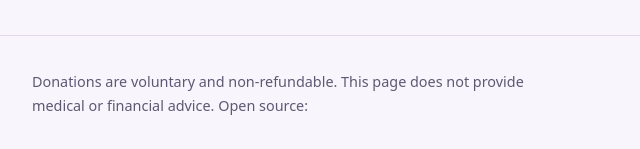
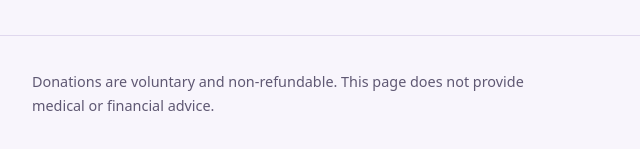
Before and after one commit to onedollar22/onedollar, a plain HTML site: page index.html in a window 1280 px wide. Shown: the part 4795-4944 px from the top of the page, 110-750 px from the left. Drawn offline with Linux system fonts and the light colour scheme.

Commit message:
Update index.html

```diff
--- a/index.html
+++ b/index.html
@@ -226,7 +226,7 @@ q2:"Why crypto?",a2:"It reaches people in any country without banks or card netw
 q3:"Can I get a refund?",a3:"Crypto transfers cannot be reversed, so please check the address and network carefully before sending.",
 q4:"Is my donation tax-deductible?",a4:"This depends on your country and on the legal status of the organisation receiving funds. We do not issue tax receipts unless stated on this page.",
 q5:"How do I know this page is genuine?",a5:"Only open it from our official links, compare the fingerprint with our other channels, and check the addresses on a blockchain explorer.",
-foot:"Donations are voluntary and non-refundable. This page does not provide medical or financial advice. Open source: "},
+foot:"Donations are voluntary and non-refundable. This page does not provide medical or financial advice."},
 ar:{eye:"ندعم من يعيشون مع السرطان",rh:"كل سرطان. كل إنسان.",rp:"السرطان ليس مرضًا واحدًا، ولكل لون شريط ناسٌ لهم وجوه وعائلات وأسماء. هذه بعض الألوان الشائعة عالميًا، وقد تختلف الألوان قليلًا بين بلد وجهة.",navL:"تعرّف",navG:"تبرّع",verify:"كل العناوين أعلاه علنية. استخدم رابط المستكشف في كل بطاقة لتشاهد الحركة على البلوكتشين، وقارن دائمًا أول وآخر خانات العنوان (الملونة) قبل التأكيد.",lh:"اعرف أكثر. شارك أكثر.",lp:"أدلة قصيرة وبلغة بسيطة عن السرطان: التوعية، والوقاية، وكيف تقف إلى جانب من تحب.",med:"معلومات عامة فقط وليست نصيحة طبية. إن كنت قلقًا على صحتك فراجع طبيبًا.",more:"اقرأ المزيد",foot:"التبرعات طوعية ولا يمكن عكسها. تقدّم هذه الصفحة معلومات عامة وليست نصيحة طبية أو مالية.",logo:"دولار واحد",h1:"دولار واحد.<br>مليون يد.",sub:"لا أحد مطالَب بالكثير. إذا قدّم كل واحد منا دولارًا فقط، يصل دعم حقيقي وعملي لمن يعيشون مع السرطان. ابدأ بدولارك.",cta1:"تبرّع بدولار",cta2:"تحقّق قبل أن تتبرع",
 f1h:"دولار واحد يكفي",f1p:"لا حد أعلى ولا ضغط. الدولار هو أصغر تبرع ما زال يُحتسب، ويتيح لأي شخص في العالم أن يشارك.",
 f2h:"العملات المشفرة بلا حدود",f2p:"بلا بنك ولا بطاقة ولا وسيط يمسك تبرعك. تعمل من أي بلد وفي أي ساعة.",
```
